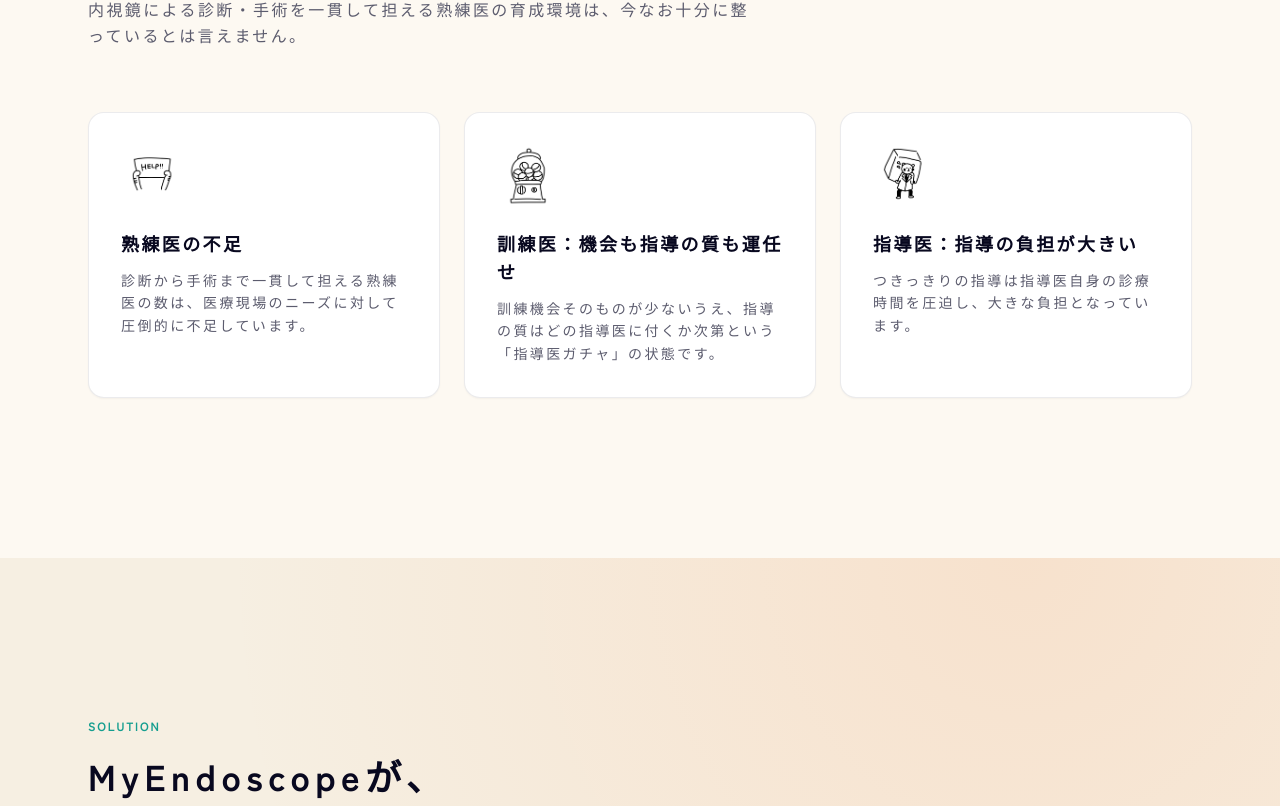
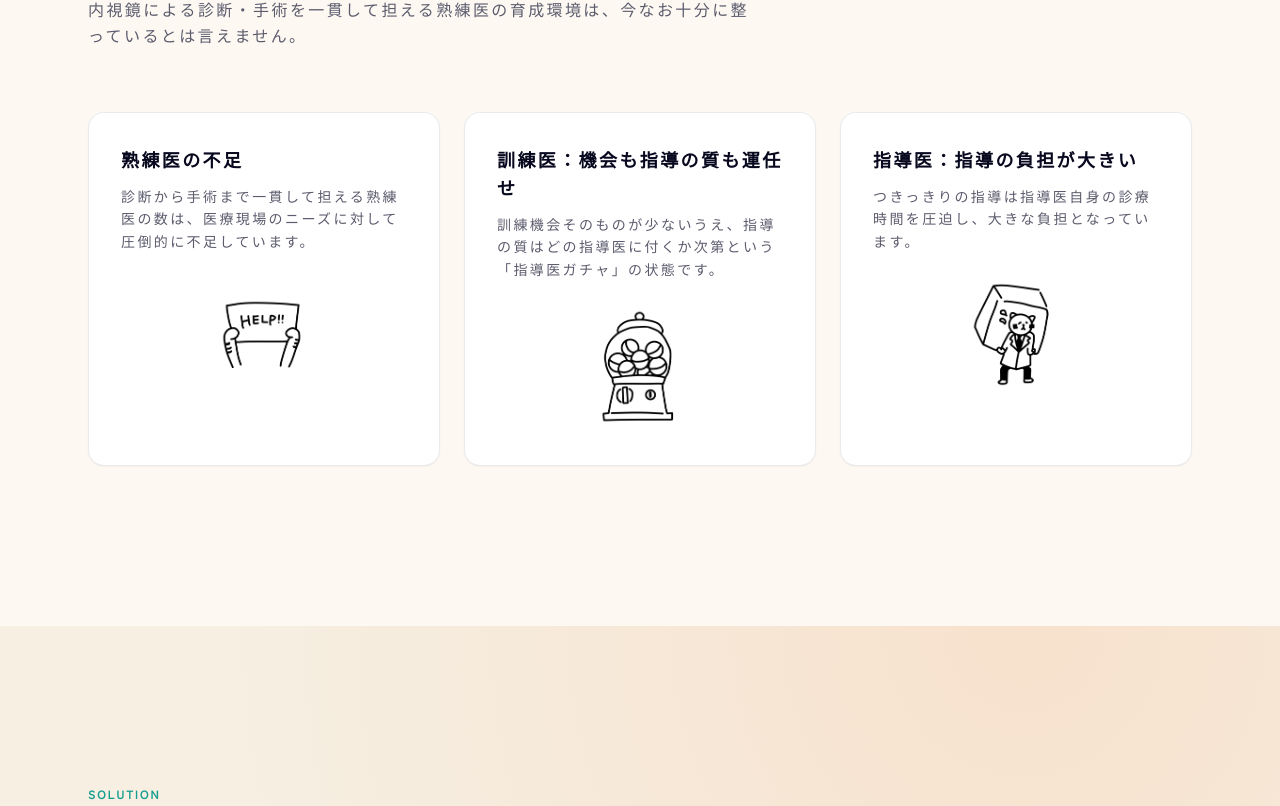
Before and after one commit to e213010a/IKIKEN-website, a Next.js app: page /our-business in a window 1280 px wide. Shown: the part 874-1680 px from the top of the page. Built offline with nearby package versions, Linux system fonts and the light colour scheme.

Commit message:
Problem/ValuePillarsのイラストを本文下・中央揃え・2倍サイズに変更
あわせてValuePillarsにAccessibility/Efficiencyのイラストを追加。

```diff
--- a/components/sections/home/Problem.tsx
+++ b/components/sections/home/Problem.tsx
@@ -21,15 +21,15 @@ export function Problem() {
           {site.problem.points.map((point) => (
             <RevealItem key={point.title}>
               <div className="h-full rounded-2xl border border-navy-950/8 bg-white p-8 shadow-[0_1px_2px_rgba(16,16,25,0.04)]">
+                <h3 className="text-lg font-bold text-navy-950">{point.title}</h3>
+                <p className="mt-3 text-sm leading-relaxed text-ink-muted">{point.body}</p>
                 <Image
                   src={point.image}
                   alt=""
-                  width={96}
-                  height={96}
-                  className="h-16 w-16 object-contain"
+                  width={192}
+                  height={192}
+                  className="mx-auto mt-6 h-32 w-32 object-contain"
                 />
-                <h3 className="mt-5 text-lg font-bold text-navy-950">{point.title}</h3>
-                <p className="mt-3 text-sm leading-relaxed text-ink-muted">{point.body}</p>
               </div>
             </RevealItem>
           ))}
--- a/components/sections/home/ValuePillars.tsx
+++ b/components/sections/home/ValuePillars.tsx
@@ -1,3 +1,4 @@
+import Image from "next/image";
 import { Container } from "@/components/ui/Container";
 import { SectionHeading } from "@/components/ui/SectionHeading";
 import { FadeIn } from "@/components/motion/FadeIn";
@@ -21,11 +22,18 @@ export function ValuePillars() {
           {site.values.pillars.map((pillar) => (
             <RevealItem key={pillar.title}>
               <div className="h-full rounded-2xl bg-white p-10 shadow-[0_1px_2px_rgba(16,16,25,0.04)]">
-                <span className="font-heading text-3xl font-bold tracking-[0.15em] text-teal-600">
+                <span className="block font-heading text-3xl font-bold tracking-[0.15em] text-teal-600">
                   {pillar.title}
                 </span>
                 <p className="mt-1 text-sm font-medium tracking-[0.15em] text-ink-muted">{pillar.titleJa}</p>
                 <p className="mt-6 text-sm leading-relaxed tracking-[0.15em] text-ink-muted">{pillar.body}</p>
+                <Image
+                  src={pillar.image}
+                  alt=""
+                  width={192}
+                  height={192}
+                  className="mx-auto mt-6 h-32 w-32 object-contain"
+                />
               </div>
             </RevealItem>
           ))}
--- a/content/site.ts
+++ b/content/site.ts
@@ -89,11 +89,13 @@ export const site = {
         title: "Accessibility",
         titleJa: "アクセシビリティ",
         body: "場所や所属を問わず、世界中の医師・医療従事者が同じ品質のトレーニングにアクセスできる環境をつくります。",
+        image: "/illustrations/value-accessibility.png",
       },
       {
         title: "Efficiency",
         titleJa: "効率性",
         body: "限られた臨床時間の中でも、必要な症例・手技に絞って反復練習できる。上達までの時間を最短化します。",
+        image: "/illustrations/value-efficiency.png",
       },
     ],
   },
```
Also changed, not shown: public/illustrations/value-accessibility.png (added), public/illustrations/value-efficiency.png (added).
